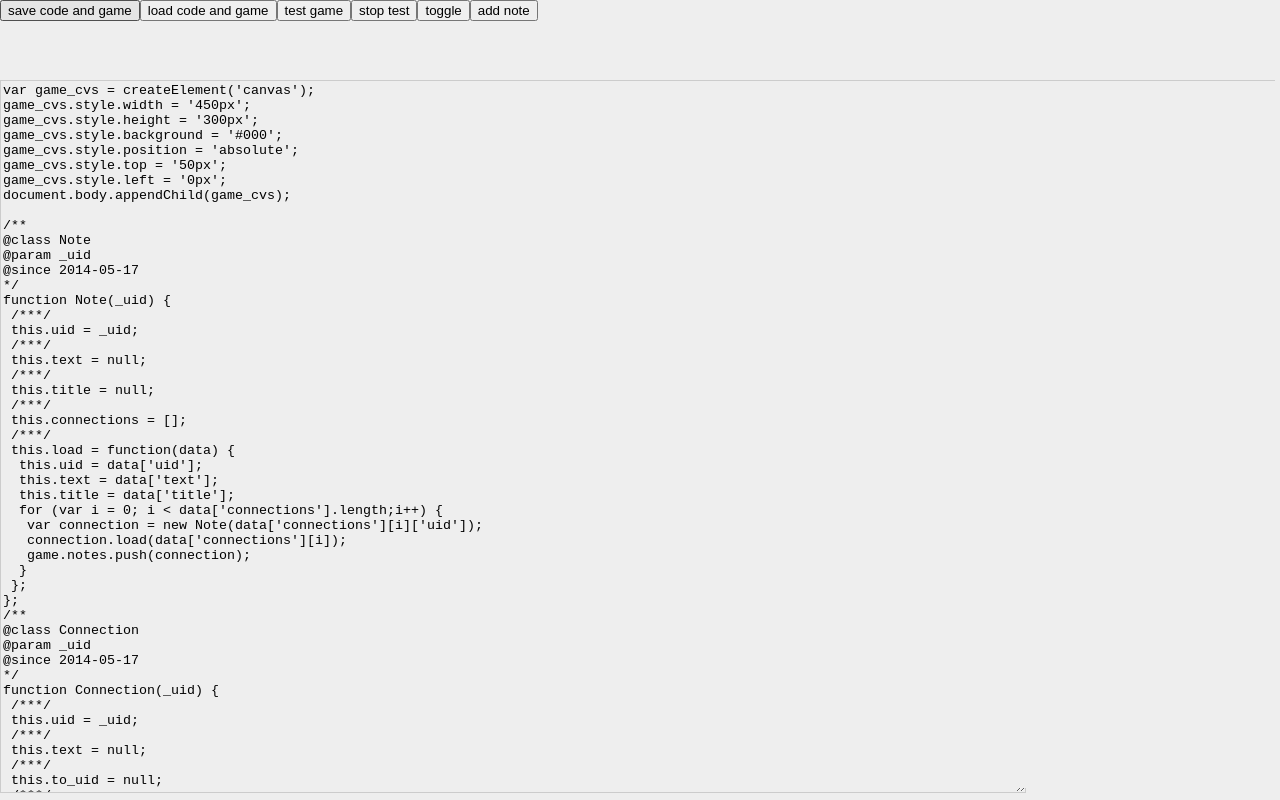
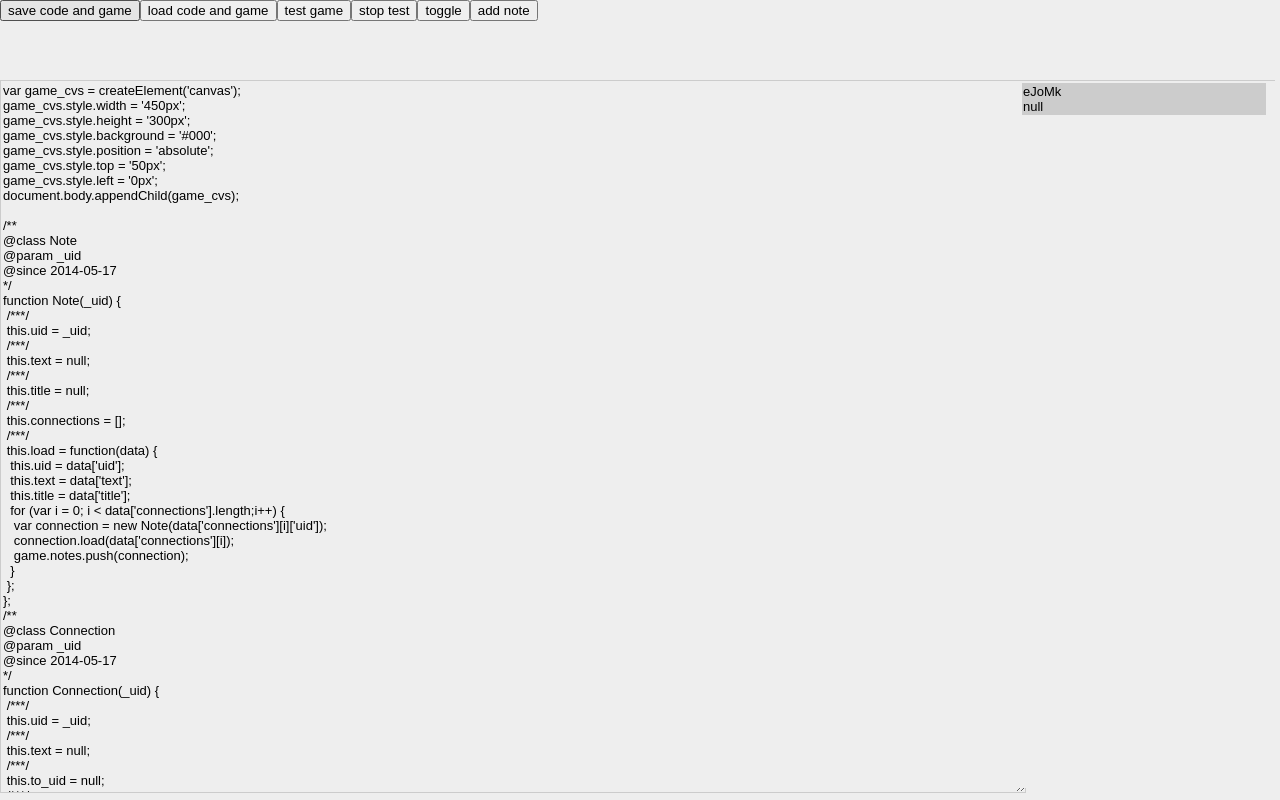
Before and after one commit to open-hogventure/drafter, a plain HTML site: page index.html in a window 1280 px wide. Both pictures are taken after a click on the button "add note". Drawn offline with Linux system fonts and the light colour scheme.

Commit message:
add and delete note from note list
add and delete note from note list

```diff
--- a/index.html
+++ b/index.html
@@ -449,6 +449,22 @@ var game = {
           child3.appendChild(child4);
         child2.appendChild(child3);
         child.appendChild(child2);
+
+        ele = getElement('notelist');
+        child = createElement('div');
+        child.className = 'notelistBox';
+        ele.appendChild(child);
+        child2 = createElement('span');
+        child2.appendChild(document.createTextNode(note.uid));
+        child.appendChild(child2);
+        child.appendChild(createElement('br'));
+        child2 = createElement('span');
+        child2.appendChild(document.createTextNode(editor.game.mediamanager.getMediaValue(note.title) ) );
+        child2.setAttribute('id', 'notelistElement_'+note.uid);
+        child.setAttribute('id', 'notelistBox_'+note.uid);
+        child.appendChild(child2);
+        child.appendChild(createElement('br'));
+
       }
       /**
       @method deleteNote
@@ -460,6 +476,9 @@ var game = {
             var note = editor.game.notes[i];
 
             getElement('noteeditor').removeChild(getElement('note_'+note.uid));
+
+            getElement('notelist').removeChild(getElement('notelistBox_'+note.uid));
+
             var cons = note.connections;
             for (var k = 0; k < cons.length; k++) {
               var tcons = null;
@@ -557,6 +576,9 @@ var game = {
         editor.game.mediamanager.setMedia(c_note.title, getElement('input_note_title').value);
         console.log('->'+editor.game.mediamanager.getMediaValue(c_note.title) );
         getElement('note_'+_id+'_title').value = editor.game.mediamanager.getMediaValue(c_note.title);
+        getElement('notelistElement_'+_id).innerHTML = '';
+        getElement('notelistElement_'+_id).appendChild(document.createTextNode(
+                                                       editor.game.mediamanager.getMediaValue(c_note.title) ) );
         getElement('note_'+_id+'_text').value = editor.game.mediamanager.getMediaValue(c_note.text);
 
         getElement('noteeditor').removeChild(getElement('note_input_box'));
@@ -905,16 +927,18 @@ var game = {
 
  </script>
  <style type="text/css">
-body {margin: 0; padding: 0; background: #eee;}
+body {margin: 0; padding: 0; background: #eee; font-family: sans-serif;}
+div, span, input, textarea {font-family: sans-serif; font-size: 13px;}
 #editor {position: absolute; top: 0; left: 0; margin: 0; padding: 0;}
 #editorbar {position: absolute; top: 0; left: 0; width: 100%; min-height: 25px; height: auto; max-height: 10%;}
 #texteditor { position: absolute; top: 10%; left: 0; width: 80%; min-height: 89%; height: 89%; max-height: 89%; background: #eee; border: solid 1px #ccc;}
-#listnotes {position: absolute; top: 10%; left: 80%; width: 20%; min-height: 89%; height: 89%; max-height: 89%; background: #eee; border-top: solid 1px #ccc; overflow: scroll;}
+#notelist {position: absolute; top: 10%; left: 80%; width: 20%; min-height: 89%; height: 89%; max-height: 89%; background: #eee; border-top: solid 1px #ccc; overflow: scroll; font-size: 13px;}
 #noteeditor { position: absolute; top: 10%; left: 0; width: 100%; height: 89%; display: none; background: #eee; resize: none; overflow: hidden; border-bottom: 1px solid #ccc; border-top: 1px solid #ccc;}
-#note_input_box {z-index: 20; position: absolute; top: 5px; left: 5px; background: #ccc; box-shadow: -1px -1px 2px rgba(100,100,100,0.5), -1px 1px 2px rgba(100,100,100,0.5), 1px -1px 2px rgba(100,100,100,0.5), 3px 3px 6px rgba(100,100,100,0.5); height: 170px; font-family: sans-serif; font-size: 13px;}
-#input_note_title { width: 250px;}
-#input_note_text { width: 250px; min-height: 100px;}
-#note_input_box span{float: left; width: 50px;}
+.notelistBox {border: 1px solid #ccc; margin: 2px; background: #ccc; width: 95%;}
+#note_input_box {z-index: 20; position: absolute; top: 5px; left: 5px; background: #ccc; padding: 0; box-shadow: -1px -1px 2px rgba(100,100,100,0.5), -1px 1px 2px rgba(100,100,100,0.5), 1px -1px 2px rgba(100,100,100,0.5), 3px 3px 6px rgba(100,100,100,0.5); height: 170px; font-family: sans-serif; font-size: 13px;}
+#input_note_title { width: 250px; margin: 0;}
+#input_note_text { width: 250px; min-height: 100px; margin: 0;}
+#note_input_box span{float: left; width: 50px; margin: 0;}
 .closeBoxButton {position: absolute; color: white; background: #c00; top: -1px; right: 1px; width: 24px; max-width: 24px; min-width: 24px; font-size: 10px; font-weight: bold; padding: 0;}
 .note{z-index: 10; position: absolute; top: 5px; left: 5px; width: 150px; min-height: 100px; height: auto; background: #ccc; box-shadow: -1px -1px 2px rgba(100,100,100,0.5), -1px 1px 2px rgba(100,100,100,0.5), 1px -1px 2px rgba(100,100,100,0.5), 3px 3px 6px rgba(100,100,100,0.5); overflow: hidden;}
 .note_overlay {position: absolute; top: 0px; left: 0px; width: 150px; min-height: 130px; height: auto; background: transparent; /*rgba(0,255,0,0.005)*/}
@@ -953,7 +977,7 @@ game_cvs.style.top = '50px';
 game_cvs.style.left = '0px';
 document.body.appendChild(game_cvs);
   </textarea>
-  <div id="listnotes"></div>
+  <div id="notelist"></div>
   <div id="noteeditor">
     <!--div id="note_" class="note">
     <div id="note_bar" class="note_bar"><span id="note_uid" class="note_uid">n0UID</span></div>
```
